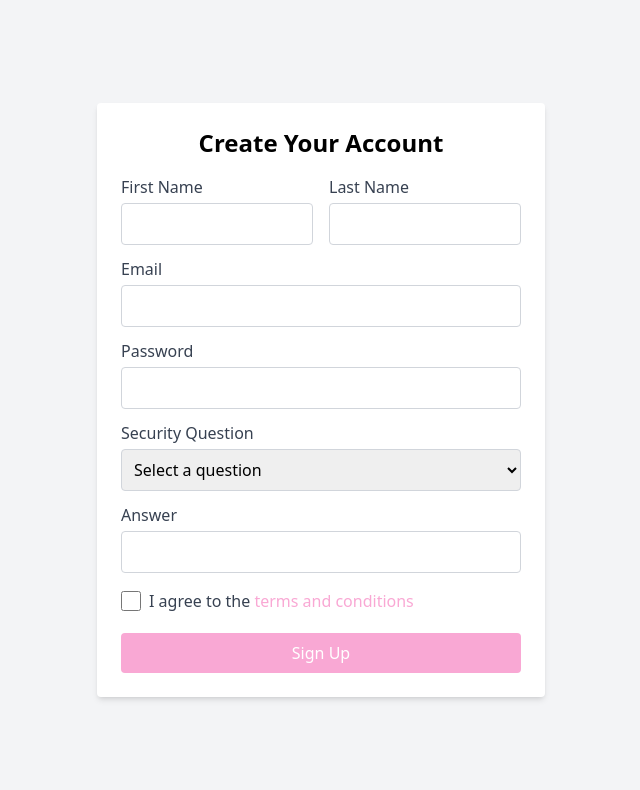
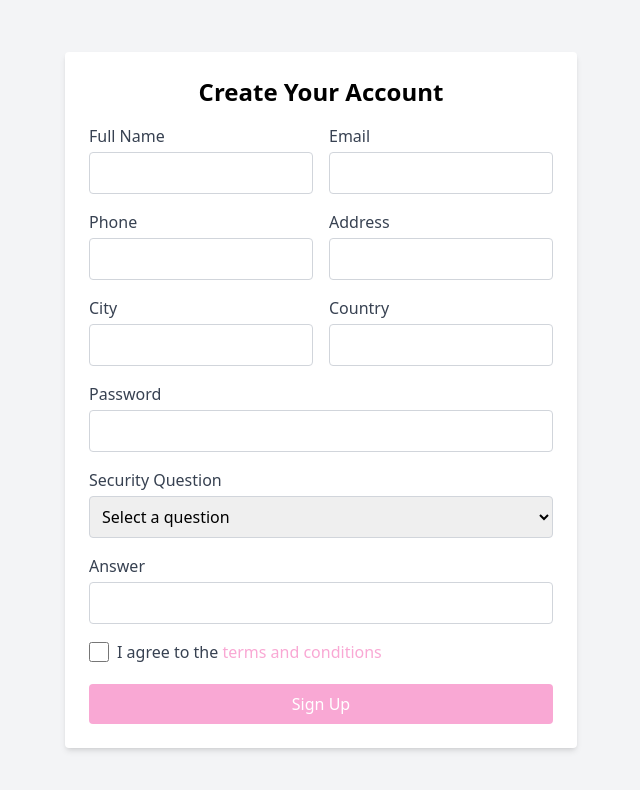
Before and after one commit to chinonso0306/A-search-website-vue-frontend, a Vue app: page /signup in a window 1280 px wide. Shown: the top 790 px of the page, without its empty margins (319-959 px from the left). Built offline with nearby package versions, Linux system fonts and the light colour scheme.

Commit message:
linked the sign up page with laravel as backend

```diff
--- a/package.json
+++ b/package.json
@@ -10,6 +10,7 @@
   },
   "dependencies": {
     "aos": "^2.3.4",
+    "axios": "^1.7.2",
     "pinia": "^2.1.7",
     "vue": "^3.4.29",
     "vue-router": "^4.3.3"
--- a/src/App.vue
+++ b/src/App.vue
@@ -8,9 +8,15 @@ import HelloWorld from './components/HelloWorld.vue'
 </script>
 
 <template>
-<!--
-        <RouterLink to="/">Home</RouterLink>
-        <RouterLink to="/about">About</RouterLink> -->
+
+
+            <div class="hidden">
+              <RouterLink to="/">Home</RouterLink>
+              <RouterLink to="/about">About</RouterLink>
+              <RouterLink to="/signup">Signup</RouterLink>
+              <RouterLink to="/login">login</RouterLink>
+
+            </div>
 
 
   <RouterView />
--- a/src/components/TheWelcome.vue
+++ b/src/components/TheWelcome.vue
@@ -24,8 +24,8 @@
         <div class="text-center text-white">
           <h1 class="text-4xl font-bold mb-4">Drop Resume & Get Your Desire Job!</h1>
           <div class="grid grid-cols-1 lg:grid-cols-3 md:grid-cols-2 sm:grid-cols-1 gap-3 p-3">
-            <input type="text" placeholder="Job Title" class="p-2 rounded-l-md" />
-            <input type="text" placeholder="City or remote" class="p-2" />
+            <input type="text" placeholder="Job Title" class="p-2 rounded-l-md text-black" />
+            <input type="text" placeholder="City or remote" class="p-2 text-black" />
             <button class="bg-pink-300 p-2 rounded-r-md text-white font-bold">Find a Job</button>
           </div>
         </div>
--- a/src/views/SignupForm.vue
+++ b/src/views/SignupForm.vue
@@ -1,31 +1,20 @@
 <template>
-    <div class="min-h-screen flex items-center justify-center bg-gray-100">
-      <div class="bg-white p-6 rounded shadow-md w-full max-w-md">
+  <div class="min-h-screen flex items-center justify-center bg-gray-100 py-6">
+    <div class="bg-white p-6 rounded shadow-md w-full max-w-lg">
       <h2 class="text-2xl font-bold mb-4 text-center">Create Your Account</h2>
       <form @submit.prevent="handleSubmit">
-          <div class="mb-3 flex flex-wrap -mx-2">
-            <div class="w-full md:w-1/2 px-2 mb-3 md:mb-0">
-              <label for="firstName" class="block text-gray-700">First Name</label>
+        <div class="grid grid-cols-1 md:grid-cols-2 gap-4 mb-4">
+          <div>
+            <label for="name" class="block text-gray-700">Full Name</label>
             <input
               type="text"
-                id="firstName"
-                v-model="firstName"
+              id="name"
+              v-model="name"
               class="w-full p-2 border border-gray-300 rounded mt-1 focus:outline-none focus:border-pink-300"
               required
             />
           </div>
-            <div class="w-full md:w-1/2 px-2">
-              <label for="lastName" class="block text-gray-700">Last Name</label>
-              <input
-                type="text"
-                id="lastName"
-                v-model="lastName"
-                class="w-full p-2 border border-gray-300 rounded mt-1 focus:outline-none focus:border-pink-300"
-                required
-              />
-            </div>
-          </div>
-          <div class="mb-3">
+          <div>
             <label for="email" class="block text-gray-700">Email</label>
             <input
               type="email"
@@ -35,7 +24,47 @@
               required
             />
           </div>
-          <div class="mb-3">
+          <div>
+            <label for="phone" class="block text-gray-700">Phone</label>
+            <input
+              type="text"
+              id="phone"
+              v-model="phone"
+              class="w-full p-2 border border-gray-300 rounded mt-1 focus:outline-none focus:border-pink-300"
+              required
+            />
+          </div>
+          <div>
+            <label for="address" class="block text-gray-700">Address</label>
+            <input
+              type="text"
+              id="address"
+              v-model="address"
+              class="w-full p-2 border border-gray-300 rounded mt-1 focus:outline-none focus:border-pink-300"
+              required
+            />
+          </div>
+          <div>
+            <label for="city" class="block text-gray-700">City</label>
+            <input
+              type="text"
+              id="city"
+              v-model="city"
+              class="w-full p-2 border border-gray-300 rounded mt-1 focus:outline-none focus:border-pink-300"
+              required
+            />
+          </div>
+          <div>
+            <label for="country" class="block text-gray-700">Country</label>
+            <input
+              type="text"
+              id="country"
+              v-model="country"
+              class="w-full p-2 border border-gray-300 rounded mt-1 focus:outline-none focus:border-pink-300"
+              required
+            />
+          </div>
+          <div class="col-span-1 md:col-span-2">
             <label for="password" class="block text-gray-700">Password</label>
             <input
               type="password"
@@ -45,7 +74,7 @@
               required
             />
           </div>
-          <div class="mb-3">
+          <div class="col-span-1 md:col-span-2">
             <label for="securityQuestion" class="block text-gray-700">Security Question</label>
             <select
               id="securityQuestion"
@@ -59,7 +88,7 @@
               <option>What was the name of your elementary school?</option>
             </select>
           </div>
-          <div class="mb-4">
+          <div class="col-span-1 md:col-span-2">
             <label for="securityAnswer" class="block text-gray-700">Answer</label>
             <input
               type="text"
@@ -68,6 +97,7 @@
               class="w-full p-2 border border-gray-300 rounded mt-1 focus:outline-none focus:border-pink-300"
               required
             />
+          </div>
         </div>
         <div class="mb-4">
           <label class="inline-flex items-center">
@@ -92,12 +122,17 @@
 </template>
 
 <script>
+import axios from 'axios';
+
 export default {
   data() {
     return {
-        firstName: '',
-        lastName: '',
+      name: '',
       email: '',
+      phone: '',
+      address: '',
+      city: '',
+      country: '',
       password: '',
       securityQuestion: '',
       securityAnswer: '',
@@ -105,16 +140,23 @@
     };
   },
   methods: {
-      handleSubmit() {
-        // Handle the sign-up form submission
-        console.log('First Name:', this.firstName);
-        console.log('Last Name:', this.lastName);
-        console.log('Email:', this.email);
-        console.log('Password:', this.password);
-        console.log('Security Question:', this.securityQuestion);
-        console.log('Security Answer:', this.securityAnswer);
-        console.log('Agree to Terms:', this.agreeToTerms);
-        // Add your sign-up logic here
+    async handleSubmit() {
+      try {
+        const response = await axios.post('http://127.0.0.1:8000/api/users', {
+          name: this.name,
+          email: this.email,
+          password: this.password,
+          phone: this.phone,
+          address: this.address,
+          city: this.city,
+          country: this.country,
+          security_question: this.securityQuestion,
+          security_answer: this.securityAnswer,
+        });
+        console.log('User registered:', response.data);
+      } catch (error) {
+        console.error('Error registering user:', error.response);
+      }
     },
   },
 };
```
Also changed, not shown: 1 other file (tests, documents, lock files or other folders). Lines whose indentation alone changed are shown as unchanged.
